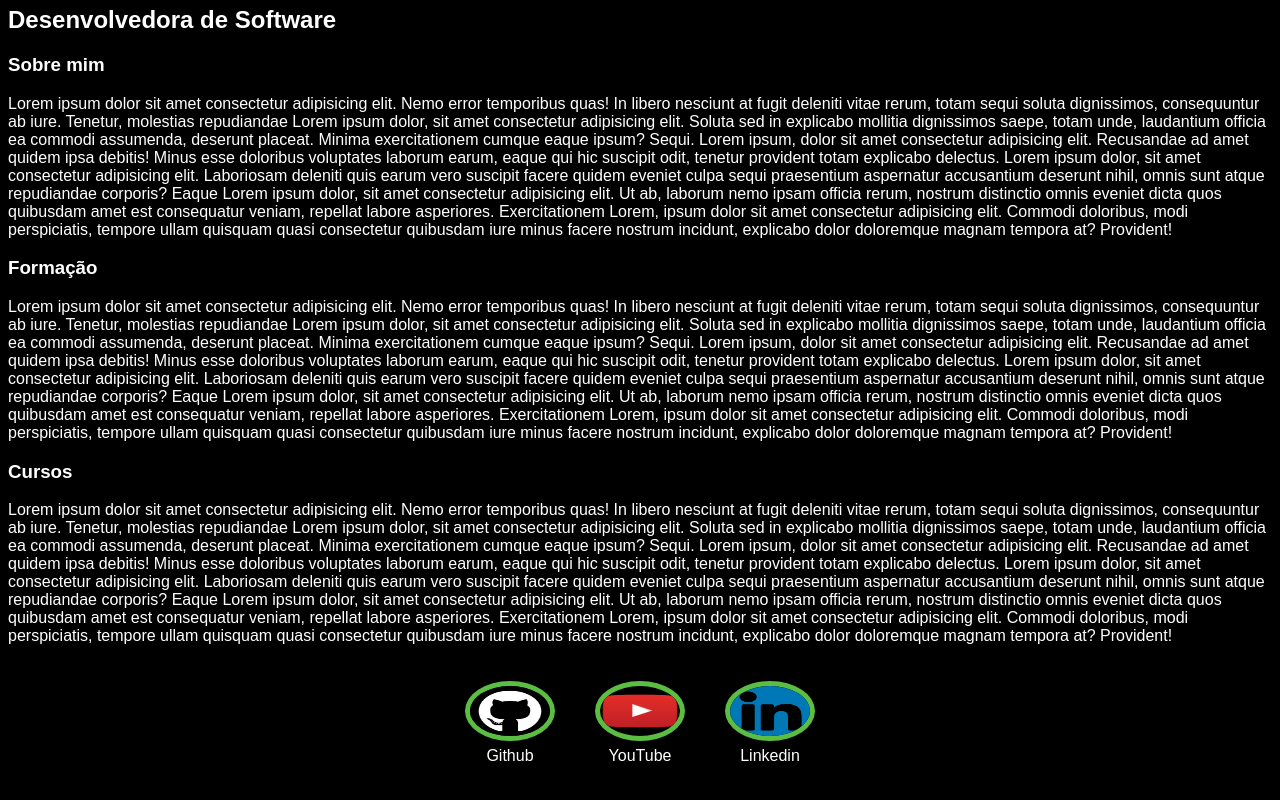
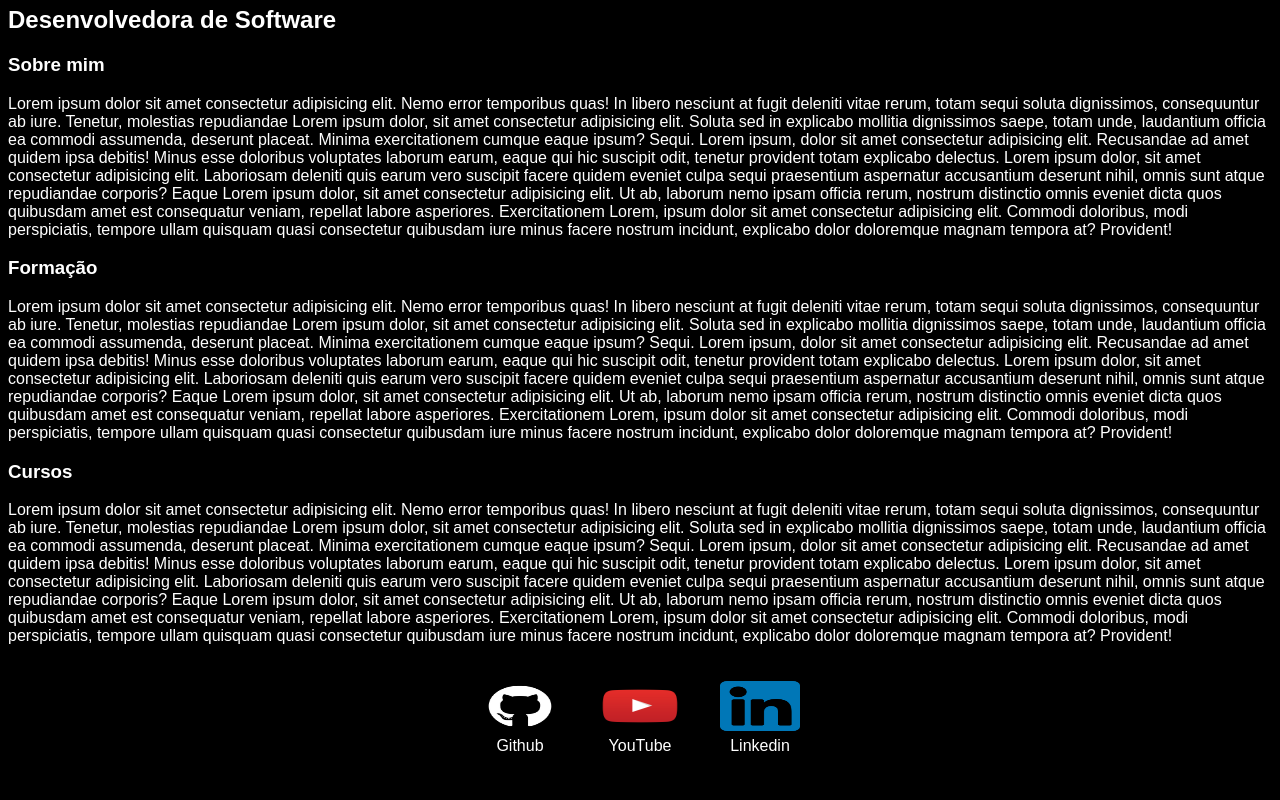
Before and after one commit to WillianMSdS/easy-portifolio, a plain HTML site: page index.html in a window 1280 px wide. Shown: the part 320-1120 px from the top of the page. Drawn offline with Linux system fonts and the light colour scheme.

Commit message:
easy-portifolio

```diff
--- a/estilos.css
+++ b/estilos.css
@@ -17,7 +17,7 @@ a{
     text-decoration: none;
 }
 
-img{
+header img{
    width: 150px;
    height: 150px;
    border-radius: 50%;
@@ -37,15 +37,10 @@ footer img{
     height: 50px;
 }
 
-
-
 footer{
     display: flex;
     justify-content: center;
-
 }
-
-
 
 footer a{
     margin: 20px;
--- a/index.html
+++ b/index.html
@@ -57,24 +57,24 @@
 
             <footer>
 
-                <a href="https://github.com/wandavision-collab" target="_blank" rel="noopener norerrefer">
+                <a href="https://github.com/WillianMSdS" target="_blank" rel="noopener norerrefer">
 
-                    <img src="imagens/github.jpg">
+                    <img src="imagens/github.jpg" width="90" height="90">
 
                     <p>Github</p>
 
                 </a>
-                <a href="https://www.youtube.com/channel/UCsgYei7XKlfvtcT42OWtjQg" target="_blank" rel="noopener norerrefer">
+                <a href="https://www.youtube.com/watch?v=dQw4w9WgXcQ" target="_blank" rel="noopener norerrefer">
 
-                    <img src="imagens/youtube.png">
+                    <img src="imagens/youtube.png" width="90" height="90"">
 
                     <p>YouTube</p>
 
                 </a>
 
-                <a href="https://www.linkedin.com/in/th3uzinff-undefined-87840423b/" target="_blank" rel="noopener norerrefer">
+                <a href="https://br.linkedin.com/" target="_blank" rel="noopener norerrefer">
 
-                    <img src="imagens/linkedin.png">
+                    <img src="imagens/linkedin.png" width="90" height="90"">
 
                     <p>Linkedin</p>
 
```
